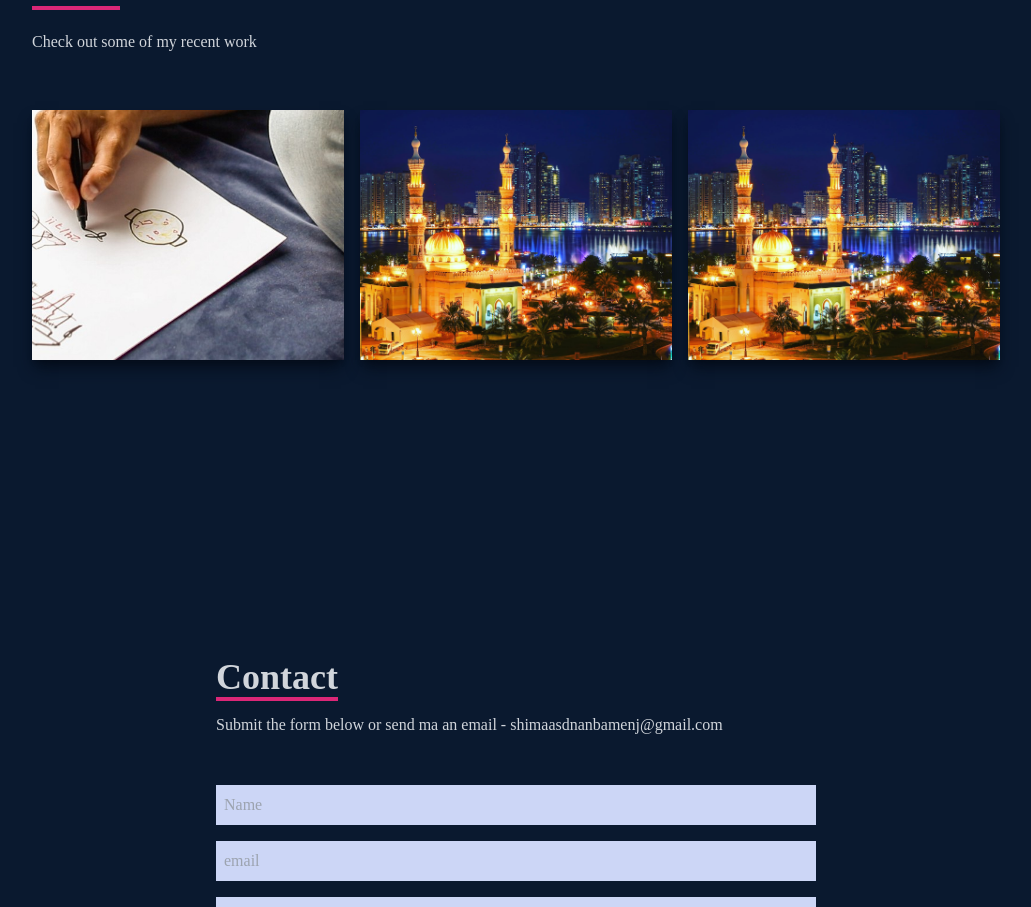
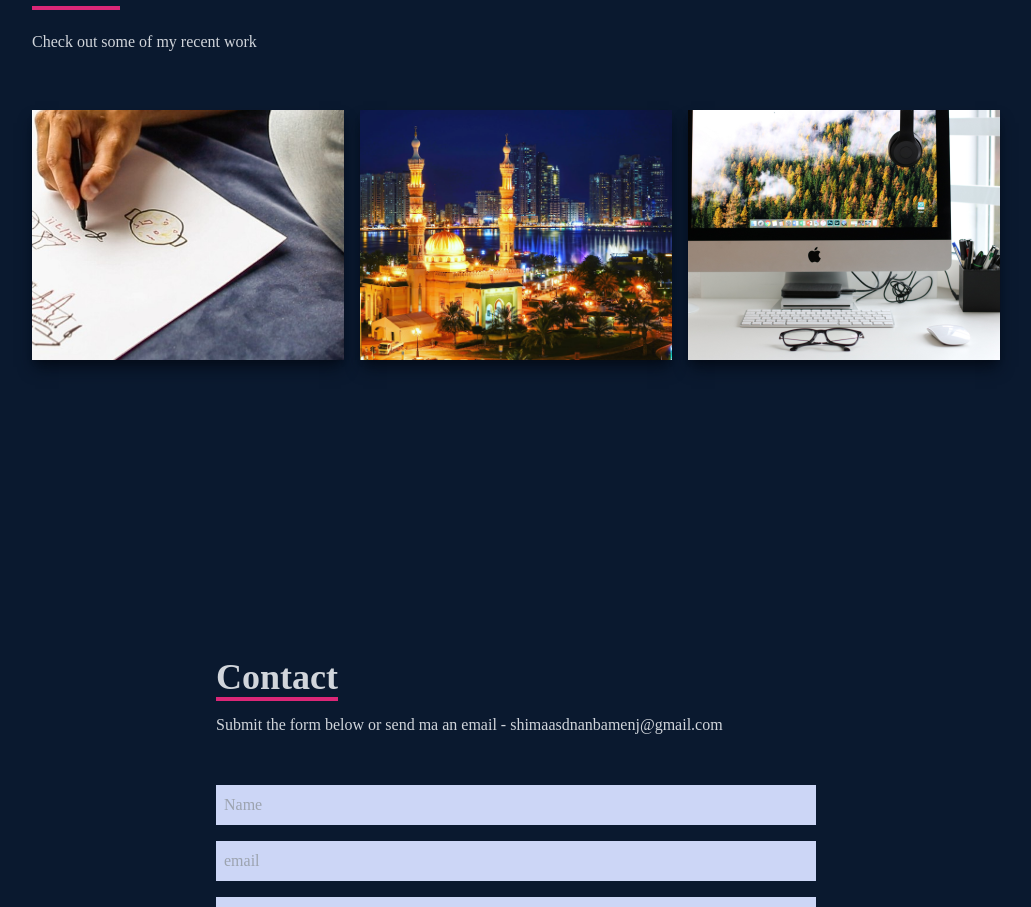
Before and after one commit to Shimaadnan/shima-portfolio, a React (Create React App) app: page / in a window 1280 px wide. Shown: the part 2333-3240 px from the top of the page, without its empty margins (124-1155 px from the left). Built offline with nearby package versions, Linux system fonts and the light colour scheme.

Commit message:
Resume link

```diff
--- a/src/components/Navbar.jsx
+++ b/src/components/Navbar.jsx
@@ -3,6 +3,8 @@ import {FaBookOpen,FaBars,FaTimes,FaLinkedin,FaGithub} from "react-icons/fa";
 import { HiOutlineMail } from 'react-icons/hi';
 import {BsFillPersonLinesFill} from 'react-icons/bs'
 import {Link} from 'react-scroll'
+import CV from '../CV/Shima-CV.pdf'
+
 
 export default function Navbar() {
   const[nav,setNav]=useState(false)
@@ -77,8 +79,8 @@ export default function Navbar() {
           </a>
         </li>
         <li className='w-[160px] h-[60px] flex justify-between items-center ml-[-100px] hover:ml-[-10px] durstion-300 bg-gray-600'>
-          <a className='flex justify-between items-center w-full text-gray-300' href="ShimaCv.pdf"
-          download="Shima ShimaCv.pdf">
+          <a className='flex justify-between items-center w-full text-gray-300' href={CV}
+          download>
             Resume < BsFillPersonLinesFill size={30}/>
           </a>
         </li>
--- a/src/components/Works.jsx
+++ b/src/components/Works.jsx
@@ -1,7 +1,7 @@
 import React from 'react'
 import collective from '../assets/collective.jpeg'
 import hotel from '../assets/hotel.jpeg'
-
+import computer from '../assets/computer.jpeg'
 export default function Works() {
   return (
     <div name='work' className='w-full md:h-screen text-gray-300 bg-[#0a192f]'>
@@ -46,7 +46,7 @@ Full Stack Application
                 </div>
                 </div>
             </div>
-            <div style={{backgroundImage:`url(${hotel})`}} className='shadow-lg shadow-[#040c19] group container flex justify-center items-center mx-auto content-div'>
+            <div style={{backgroundImage:`url(${computer})`}} className='shadow-lg shadow-[#040c19] group container flex justify-center items-center mx-auto content-div'>
                 <div className="opacity-0 group-hover:opacity-100">
                 <span className="text-2xl font bold text-white tracking-wider ">
 Full Stack Application
```
Also changed, not shown: 2 other files (tests, documents, lock files or other folders).
